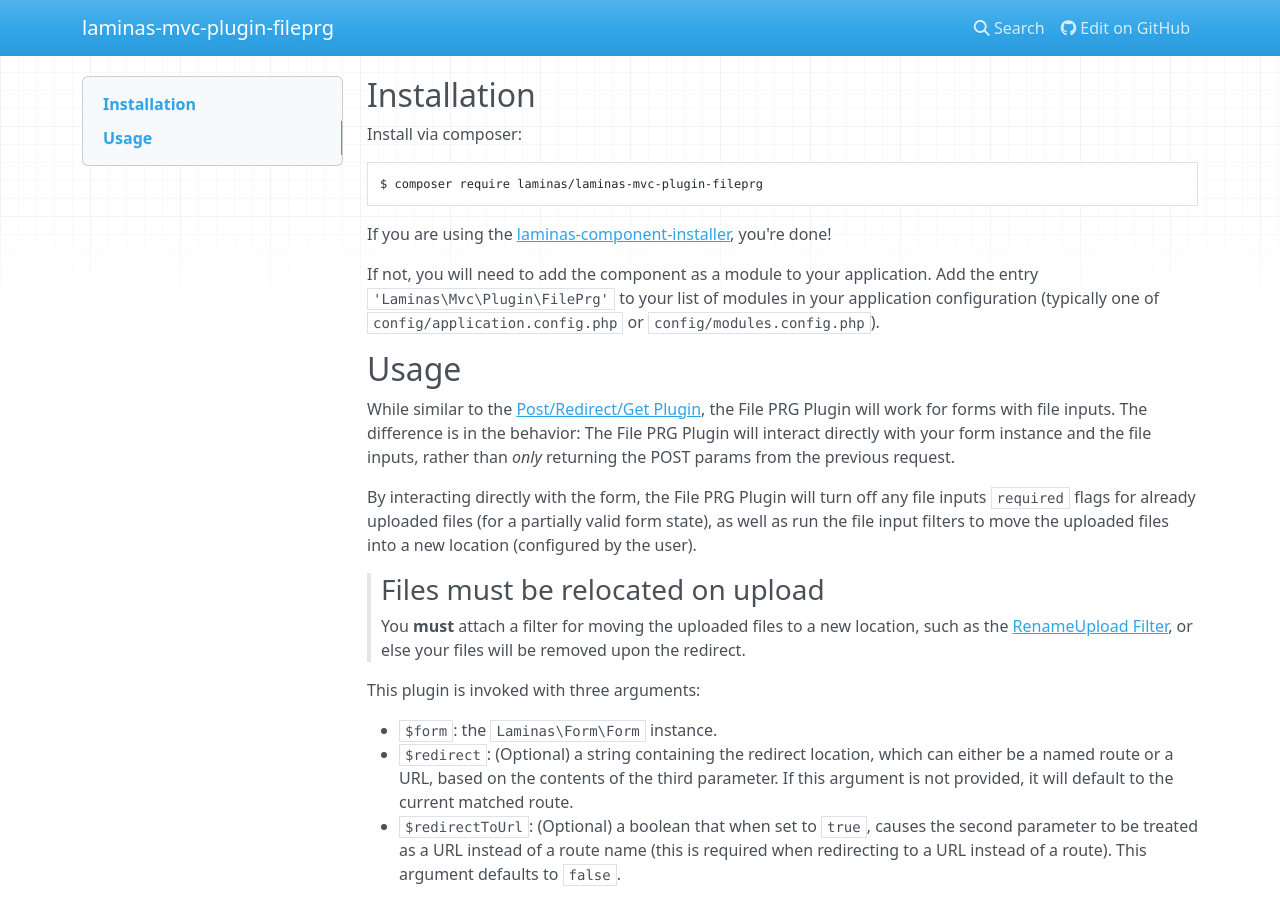
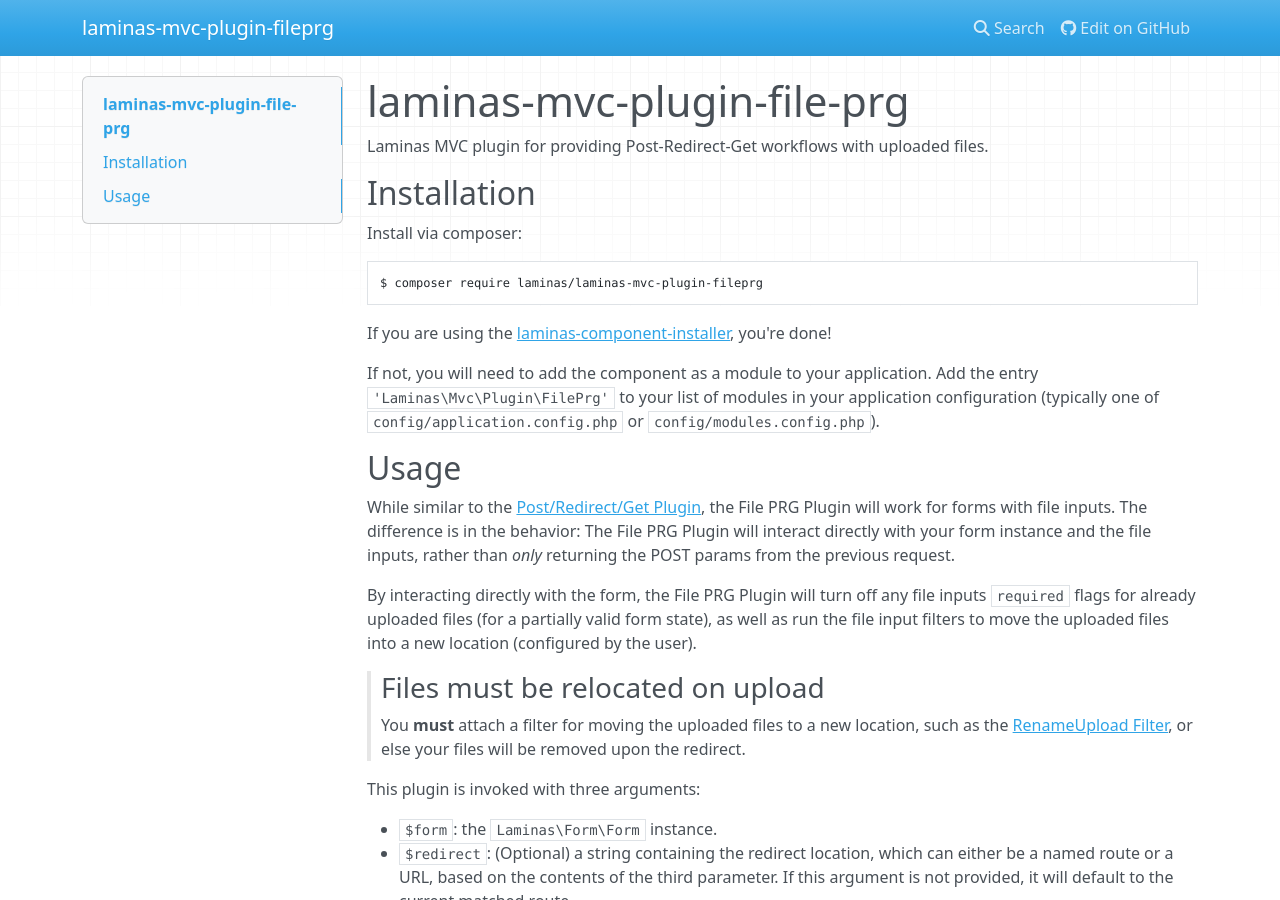
Before and after one commit to laminas/laminas-mvc-plugin-fileprg, an MkDocs documentation site: the page built from docs/book/index.md, in a window 1280 px wide and 900 px high. Built offline with MkDocs 1.6.1, drawn with Linux system fonts in a browser that asks for light colours; nearby versions of some CDN libraries.

Commit message:
docs: fix linting error
Index file was missing a top-level heading and a short description.

Signed-off-by: Matthew Weier O'Phinney <matthew@weierophinney.net>

```diff
--- a/docs/book/index.md
+++ b/docs/book/index.md
@@ -1,3 +1,7 @@
+# laminas-mvc-plugin-file-prg
+
+Laminas MVC plugin for providing Post-Redirect-Get workflows with uploaded files.
+
 ## Installation
 
 Install via composer:
```
